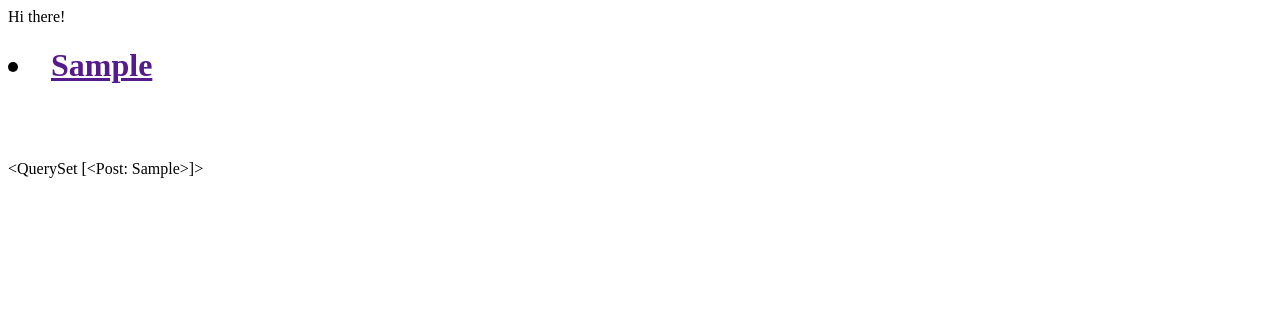
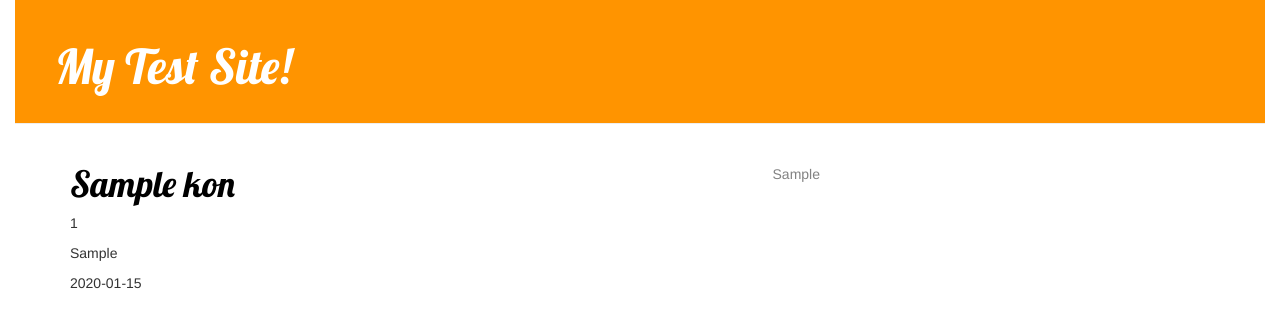
Before and after one commit to nakoff/test_site, a Django app: page / in a window 1280 px wide. Shown: the top 328 px of the page. Run offline with Django 3.2, Linux system fonts and the light colour scheme; tables that the repository leaves empty hold one stand-in row (values such as "Sample post"); some libraries are stand-ins or nearby versions.

Commit message:
butstrap and style

```diff
--- a/quize/admin.py
+++ b/quize/admin.py
@@ -1,9 +1,9 @@
 from django.contrib import admin
-from .models import Post, Vid, Kon
+from .models import User, Vid, Kon
 # Register your models here.
 
 
 
-admin.site.register(Post)
+admin.site.register(User)
 admin.site.register(Vid)
 admin.site.register(Kon)
--- a/quize/models.py
+++ b/quize/models.py
@@ -1,6 +1,6 @@
 from django.db import models
 
-class Post(models.Model):
+class User(models.Model):
 	user = models.CharField(max_length=50)
 	def publish(self):
 		self.save()
@@ -9,7 +9,7 @@ class Post(models.Model):
 		return self.user
 
 class Vid(models.Model):
-	post  = models.ForeignKey(Post)
+	user  = models.ForeignKey(User)
 	vid = models.CharField(max_length=100)
 	def __str__(self):
 		return self.vid
--- /dev/null
+++ b/quize/static/css/quize.css
@@ -0,0 +1,56 @@
+h1 a {
+	color: #FCA205;
+	font-family: 'Lobster';
+}
+body {
+    padding-left: 15px;
+    padding-right: 15px;
+}
+
+.page-header {
+    background-color: #ff9400;
+    margin-top: 0;
+    padding: 20px 20px 20px 40px;
+}
+
+.page-header h1, .page-header h1 a, .page-header h1 a:visited, .page-header h1 a:active {
+    color: #ffffff;
+    font-size: 36pt;
+    text-decoration: none;
+}
+
+.content {
+    margin-left: 40px;
+}
+
+h1, h2, h3, h4 {
+    font-family: 'Lobster', cursive;
+}
+
+.date {
+    float: right;
+    color: #828282;
+}
+
+.save {
+    float: right;
+}
+
+.post-form textarea, .post-form input {
+    width: 100%;
+}
+
+.top-menu, .top-menu:hover, .top-menu:visited {
+    color: #ffffff;
+    float: right;
+    font-size: 26pt;
+    margin-right: 20px;
+}
+
+.post {
+    margin-bottom: 70px;
+}
+
+.post h1 a, .post h1 a:visited {
+    color: #000000;
+}
--- /dev/null
+++ b/quize/templates/quize/base.html
@@ -0,0 +1,23 @@
+{% load staticfiles %}
+<html>
+    <head>
+        <title>my site</title>
+        <link rel="stylesheet" href="//maxcdn.bootstrapcdn.com/bootstrap/3.2.0/css/bootstrap.min.css">
+        <link rel="stylesheet" href="//maxcdn.bootstrapcdn.com/bootstrap/3.2.0/css/bootstrap-theme.min.css">
+        <link rel="stylesheet" href="{% static 'css/quize.css' %}">
+        <link href="https://fonts.googleapis.com/css?family=Lobster&subset=latin,cyrillic" rel="stylesheet" type="text/css">
+    </head>
+    <body>
+        <div class="page-header">
+            <h1><a href="/">My Test Site!</a></h1>
+        </div>
+        <div class="content container">
+            <div class="row">
+                <div class="col-md-8">
+                {% block content %}
+                {% endblock %}
+                </div>
+            </div>
+        </div>
+    </body>
+</html>
--- a/quize/templates/quize/post_list.html
+++ b/quize/templates/quize/post_list.html
@@ -1,16 +1,15 @@
-    <html>
-        <head>
-            <title>my site</title>
-        </head>
-        <body>
-            <p>Hi there!</p>
-            <div>
-	            {% for p in post  %}
-	            	<h1><li><a href="">{{p}}</a></li></h1>
-	            {% endfor %}
-            </div>
+{% extends 'quize/base.html' %}
 
-            <br><br><br>
-            <div> {{post}} </div>
-        </body>
-    </html>
+{% block content %}
+	{% for k in konkurs %}
+	    <div class="post">
+	        <div class="date">
+	            {{ k.vid.user }}
+	        </div>
+	        <h1><a href="">{{ k }}</a></h1>
+	        <p>{{k.vid}}</p>
+	        <p>{{k.result}}</p>
+	        <p>{{k.date}}</p>
+	    </div>
+	{% endfor %}
+{% endblock content %}
--- a/quize/views.py
+++ b/quize/views.py
@@ -1,7 +1,7 @@
 from django.shortcuts import render
-from .models import Post
+from .models import User, Kon
 
 # Create your views here.
 def post_list(request):
-	post = Post.objects.all()
-	return render(request, 'quize/post_list.html', {'post':post})
+	konkurs = Kon.objects.all()
+	return render(request, 'quize/post_list.html', {'konkurs':konkurs})
```
Also changed, not shown: quize/migrations/0002_kon.py (added), quize/migrations/0003_auto_20170404_1023.py (added).
